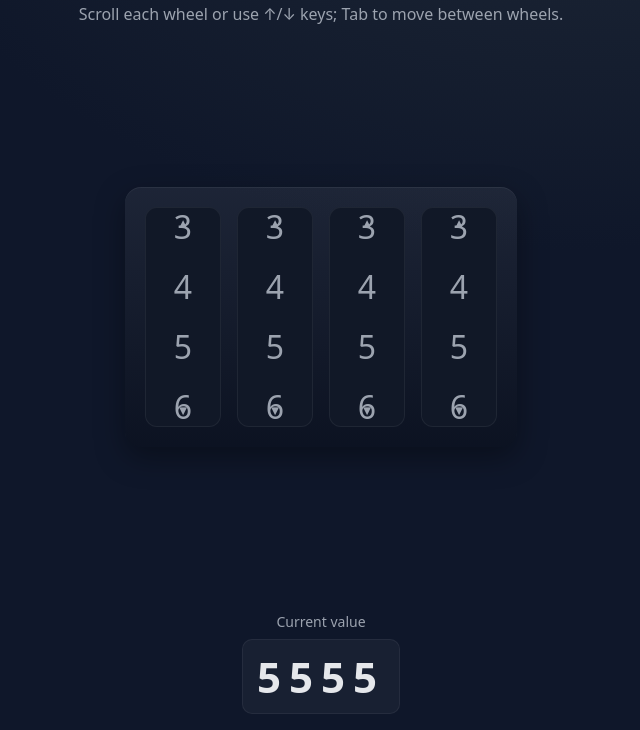
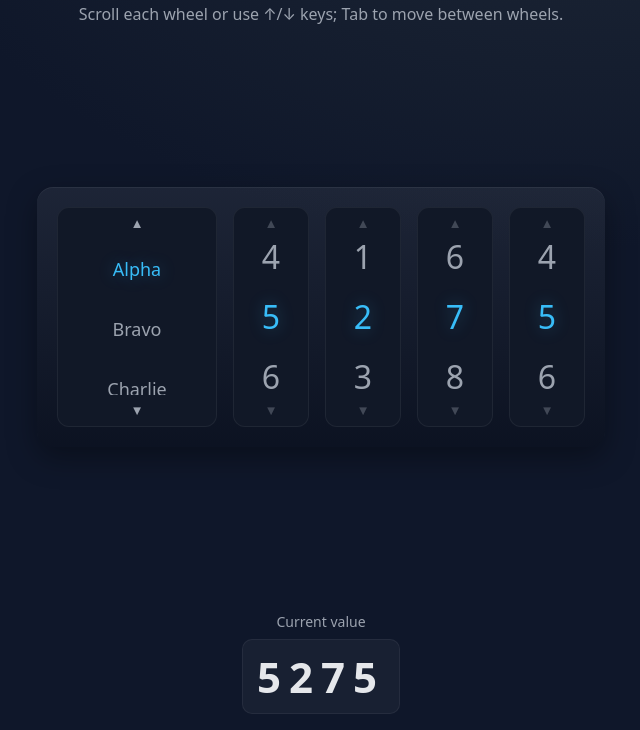
Before and after one commit to mpchenette/copilot-value-metrics, a plain HTML site: page index.html in a window 1280 px wide. Shown: the part 70-800 px from the top of the page, without its empty margins (319-959 px from the left). Drawn offline with Linux system fonts and the light colour scheme.

Commit message:
codex - added words - works now

```diff
--- a/script.js
+++ b/script.js
@@ -7,17 +7,31 @@
 
 const DIGITS = Array.from({ length: 10 }, (_, i) => String(i));
 const WHEEL_COUNT = 4;
+const WORDS = [
+  'Alpha', 'Bravo', 'Charlie', 'Delta', 'Echo',
+  'Foxtrot', 'Golf', 'Hotel', 'India', 'Juliet'
+];
 
-/** Create a single wheel element */
-function createWheel(index) {
+// Assign each word a random 4-digit code using digits 1-9
+const WORD_TO_DIGITS = new Map(
+  WORDS.map(w => [w, Array.from({ length: WHEEL_COUNT }, () => Math.floor(Math.random() * 9) + 1)])
+);
+
+/** Create a single NUMBER wheel element */
+function createNumberWheel(index, interactive = true) {
   const wheel = document.createElement('div');
-  wheel.className = 'wheel';
+  wheel.className = 'wheel' + (interactive ? '' : ' static');
   wheel.setAttribute('role', 'spinbutton');
   wheel.setAttribute('aria-label', `Digit ${index + 1}`);
   wheel.setAttribute('aria-valuemin', '0');
   wheel.setAttribute('aria-valuemax', '9');
   wheel.setAttribute('aria-valuenow', '0');
+  if (interactive) {
     wheel.tabIndex = 0; // focus container for keyboard arrows
+  } else {
+    wheel.tabIndex = -1;
+    wheel.setAttribute('aria-readonly', 'true');
+  }
 
   const btnUp = document.createElement('button');
   btnUp.className = 'btn btn-up';
@@ -75,17 +89,29 @@ function createWheel(index) {
     snapToIndex(next);
   };
 
-  // Events
+  // Events (only if interactive)
+  if (interactive) {
     btnUp.addEventListener('click', () => step(+1));
     btnDown.addEventListener('click', () => step(-1));
+    // If user interacts with the track, move focus to the wheel
+    // so ArrowUp/ArrowDown work immediately after a click/scroll.
+    track.addEventListener('pointerdown', () => wheel.focus());
+  } else {
+    // Block manual scrolling on static number wheels
+    track.addEventListener('wheel', (e) => e.preventDefault(), { passive: false });
+    track.addEventListener('touchmove', (e) => e.preventDefault(), { passive: false });
+    track.addEventListener('pointerdown', (e) => e.preventDefault());
+  }
 
-  // Keyboard on wheel container
+  // Keyboard on wheel container (only if interactive)
+  if (interactive) {
     wheel.addEventListener('keydown', (e) => {
       if (e.key === 'ArrowUp') { e.preventDefault(); step(+1); }
       else if (e.key === 'ArrowDown') { e.preventDefault(); step(-1); }
       else if (e.key === 'Home') { e.preventDefault(); snapToIndex(0); }
       else if (e.key === 'End') { e.preventDefault(); snapToIndex(9); }
     });
+  }
 
   // Sync ARIA and readout on scroll end (debounced)
   let scrollTimer = null;
@@ -109,31 +135,118 @@ function createWheel(index) {
   return { el: wheel, get value() { return getIndexFromScroll(); }, set value(v) { snapToIndex(v, 'auto'); setAriaSelected(v); } };
 }
 
+/** Create the WORD wheel that drives the number wheels */
+function createWordWheel(words, onSelectIndex) {
+  const wheel = document.createElement('div');
+  wheel.className = 'wheel word';
+  wheel.setAttribute('role', 'group');
+  wheel.setAttribute('aria-label', 'Word selector');
+  wheel.tabIndex = 0;
+
+  const btnUp = document.createElement('button');
+  btnUp.className = 'btn btn-up';
+  btnUp.type = 'button';
+  btnUp.title = 'Previous word';
+  btnUp.innerHTML = '▲';
+
+  const track = document.createElement('div');
+  track.className = 'track';
+  track.setAttribute('role', 'listbox');
+  track.setAttribute('aria-label', 'Word list');
+
+  const btnDown = document.createElement('button');
+  btnDown.className = 'btn btn-down';
+  btnDown.type = 'button';
+  btnDown.title = 'Next word';
+  btnDown.innerHTML = '▼';
+
+  words.forEach((w, i) => {
+    const item = document.createElement('div');
+    item.className = 'digit word';
+    item.textContent = w;
+    item.setAttribute('role', 'option');
+    item.setAttribute('aria-selected', i === 0 ? 'true' : 'false');
+    track.appendChild(item);
+  });
+
+  wheel.append(btnUp, track, btnDown);
+
+  const getItemHeight = () => track.firstElementChild?.getBoundingClientRect().height ?? 60;
+  const snapToIndex = (idx, behavior = 'smooth') => {
+    const h = getItemHeight();
+    const y = idx * h + h / 2 - track.clientHeight / 2;
+    track.scrollTo({ top: y, behavior });
+  };
+  const getIndexFromScroll = () => {
+    const h = getItemHeight();
+    const center = track.scrollTop + track.clientHeight / 2;
+    const idx = Math.round((center - h / 2) / h);
+    return Math.max(0, Math.min(words.length - 1, idx));
+  };
+  const setAriaSelected = (idx) => {
+    [...track.children].forEach((el, i) => el.setAttribute('aria-selected', i === idx ? 'true' : 'false'));
+  };
+  const step = (delta) => {
+    const idx = getIndexFromScroll();
+    const next = (idx + delta + words.length) % words.length;
+    snapToIndex(next);
+  };
+
+  btnUp.addEventListener('click', () => step(-1));
+  btnDown.addEventListener('click', () => step(+1));
+  track.addEventListener('pointerdown', () => wheel.focus());
+  wheel.addEventListener('keydown', (e) => {
+    if (e.key === 'ArrowUp') { e.preventDefault(); step(-1); }
+    else if (e.key === 'ArrowDown') { e.preventDefault(); step(+1); }
+    else if (e.key === 'Home') { e.preventDefault(); snapToIndex(0); }
+    else if (e.key === 'End') { e.preventDefault(); snapToIndex(words.length - 1); }
+  });
+
+  let scrollTimer = null;
+  const onScrollSettled = () => {
+    const idx = getIndexFromScroll();
+    setAriaSelected(idx);
+    onSelectIndex?.(idx);
+  };
+  track.addEventListener('scroll', () => {
+    if (scrollTimer) clearTimeout(scrollTimer);
+    scrollTimer = setTimeout(onScrollSettled, 80);
+  }, { passive: true });
+
+  requestAnimationFrame(() => {
+    snapToIndex(0, 'auto');
+    setAriaSelected(0);
+    onSelectIndex?.(0);
+  });
+
+  return { el: wheel, get index() { return getIndexFromScroll(); }, set index(v) { snapToIndex(v, 'auto'); setAriaSelected(v); onSelectIndex?.(v); } };
+}
+
 // Mount
 const wheelsContainer = document.getElementById('wheels');
 const codeEl = document.getElementById('code');
-const wheels = Array.from({ length: WHEEL_COUNT }, (_, i) => createWheel(i));
-wheels.forEach(w => wheelsContainer.appendChild(w.el));
+
+// Number wheels are static (non-interactive)
+const numberWheels = Array.from({ length: WHEEL_COUNT }, (_, i) => createNumberWheel(i, /* interactive */ false));
+
+// Word wheel controls the number wheels
+const wordWheel = createWordWheel(WORDS, (wordIdx) => {
+  const word = WORDS[wordIdx];
+  const digits = WORD_TO_DIGITS.get(word) || [0, 0, 0, 0];
+  numberWheels.forEach((w, i) => { w.value = digits[i]; });
+  updateReadout();
+});
+
+// Append in order: word wheel first, then number wheels
+wheelsContainer.appendChild(wordWheel.el);
+numberWheels.forEach(w => wheelsContainer.appendChild(w.el));
 
 function updateReadout() {
-  const val = wheels.map(w => String(w.value)).join('');
+  const val = numberWheels.map(w => String(w.value)).join('');
   codeEl.textContent = val.padEnd(WHEEL_COUNT, '0');
 }
 
-// Click on a digit to snap directly
-document.addEventListener('click', (e) => {
-  const d = e.target.closest('.digit');
-  if (!d) return;
-  const track = d.parentElement;
-  const wheel = track.parentElement;
-  const idx = [...track.children].indexOf(d);
-  // Find matching wheel instance
-  const w = wheels.find(wi => wi.el === wheel);
-  if (w && idx >= 0) {
-    w.value = idx;
-    updateReadout();
-  }
-});
+// Disable direct digit clicking behavior (numbers are static now)
 
 // Initial readout
 updateReadout();
--- a/styles.css
+++ b/styles.css
@@ -61,6 +61,17 @@ body {
   border: 1px solid rgba(255,255,255,0.06);
 }
 
+/* Wider wheel for words */
+.wheel.word { width: 160px; }
+
+/* Visually disable buttons on static number wheels */
+.wheel.static .btn { opacity: 0.35; pointer-events: none; }
+/* Prevent manual scrolling on static number wheels */
+.wheel.static .track {
+  overflow: hidden;
+  touch-action: none;
+}
+
 .wheel:focus-within { outline: 2px solid var(--focus); outline-offset: 2px; }
 
 .wheel .btn {
@@ -83,6 +94,15 @@ body {
   scroll-snap-type: y mandatory;
   scrollbar-width: none;
   -ms-overflow-style: none;
+  /* Important: inside a CSS grid item, allow the track
+     to shrink and actually scroll. Without min-height: 0,
+     many browsers size the grid child to its content and
+     wheel/trackpad scrolling won't work. */
+  min-height: 0;
+  height: 100%;
+  /* Better touch/trackpad behavior */
+  -webkit-overflow-scrolling: touch;
+  touch-action: pan-y;
 }
 .track::-webkit-scrollbar { display: none; }
 
@@ -95,6 +115,9 @@ body {
   scroll-snap-align: center;
   color: var(--muted);
 }
+
+/* Smaller font for word items */
+.digit.word { font-size: 18px; padding: 0 10px; text-align: center; }
 
 .digit[aria-selected="true"] { color: var(--accent-2); text-shadow: 0 0 16px rgba(56,189,248,0.35); }
 
```
Lines whose indentation alone changed are shown as unchanged.
